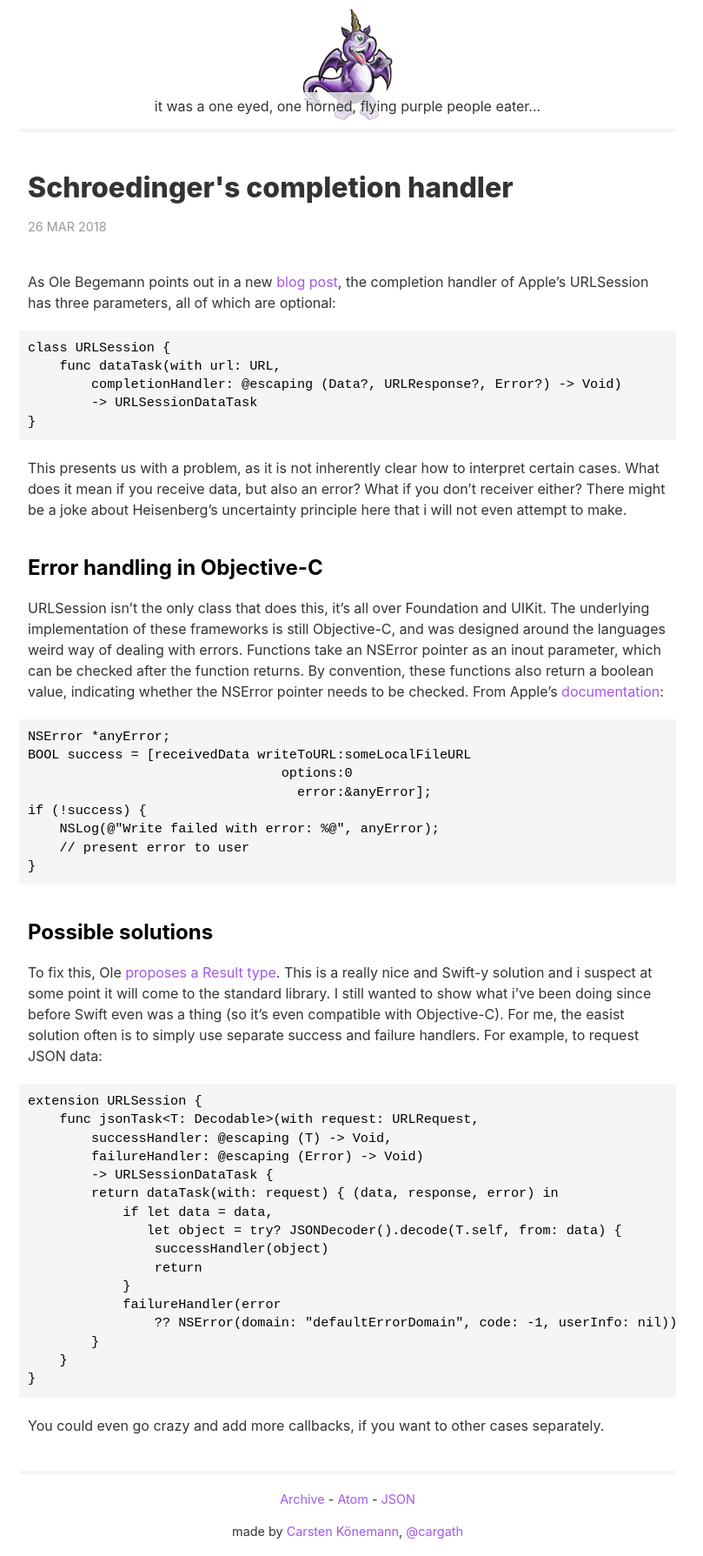
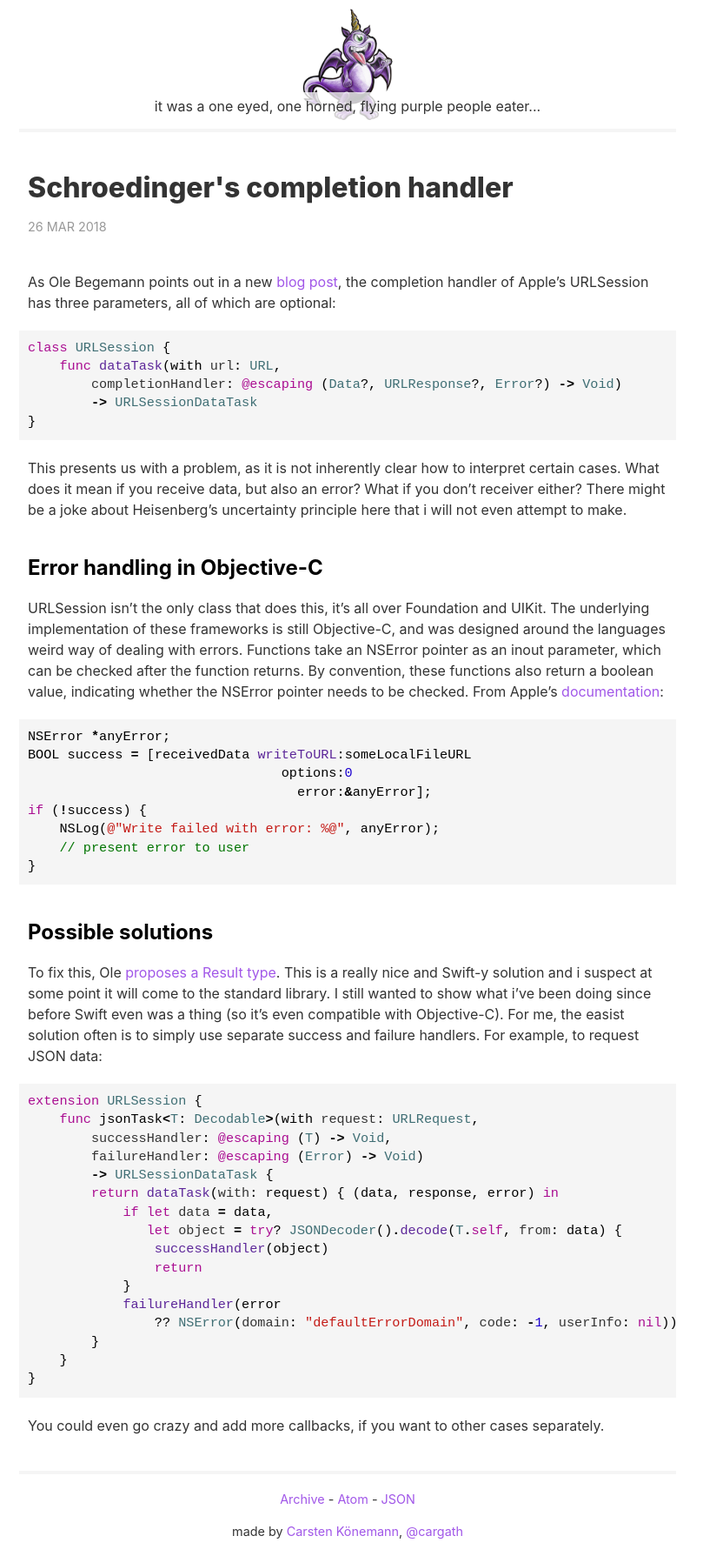
Before and after one commit to cargath/cargath.github.io, a Jekyll site: the page built from _posts/2018-03-26-Schroedingers-Completion-Handler.md, in a window 1280 px wide. Shown: the whole page at 87% size, without its empty margins (240-1049 px from the left). Built offline with Jekyll 4.4.1, drawn with Linux system fonts in a browser that asks for light colours.

Commit message:
Fix syntax highlighting

````diff
--- a/_posts/2018-03-26-Schroedingers-Completion-Handler.md
+++ b/_posts/2018-03-26-Schroedingers-Completion-Handler.md
@@ -6,7 +6,7 @@ date: 2018-03-26
 
 As Ole Begemann points out in a new [blog post](https://oleb.net/blog/2018/03/making-illegal-states-unrepresentable/), the completion handler of Apple's URLSession has three parameters, all of which are optional:
 
-```Swift
+```swift
 class URLSession {
     func dataTask(with url: URL,
         completionHandler: @escaping (Data?, URLResponse?, Error?) -> Void)
@@ -20,7 +20,7 @@ This presents us with a problem, as it is not inherently clear how to interpret
 
 URLSession isn't the only class that does this, it's all over Foundation and UIKit. The underlying implementation of these frameworks is still Objective-C, and was designed around the languages weird way of dealing with errors. Functions take an NSError pointer as an inout parameter, which can be checked after the function returns. By convention, these functions also return a boolean value, indicating whether the NSError pointer needs to be checked. From Apple's [documentation](https://developer.apple.com/library/content/documentation/Cocoa/Conceptual/ProgrammingWithObjectiveC/ErrorHandling/ErrorHandling.html):
 
-```Objective-C
+```objc
 NSError *anyError;
 BOOL success = [receivedData writeToURL:someLocalFileURL
                                 options:0
@@ -35,7 +35,7 @@ if (!success) {
 
 To fix this, Ole [proposes a Result type](https://oleb.net/blog/2017/01/result-init-helper/). This is a really nice and Swift-y solution and i suspect at some point it will come to the standard library. I still wanted to show what i've been doing since before Swift even was a thing (so it's even compatible with Objective-C). For me, the easist solution often is to simply use separate success and failure handlers. For example, to request JSON data:
 
-```Swift
+```swift
 extension URLSession {
     func jsonTask<T: Decodable>(with request: URLRequest,
         successHandler: @escaping (T) -> Void,
````
